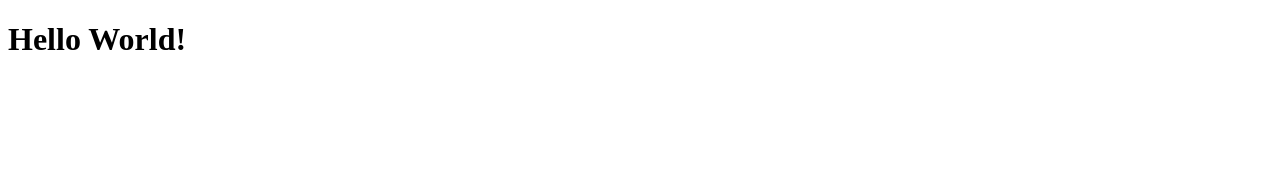
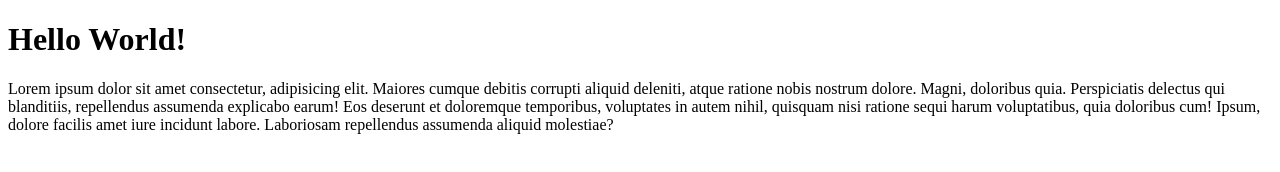
Before and after one commit to h4rsy4/afz-git-test, a plain HTML site: page index.html in a window 1280 px wide. Drawn offline with Linux system fonts and the light colour scheme.

Commit message:
first commit

```diff
--- a/index.html
+++ b/index.html
@@ -8,5 +8,14 @@
   </head>
   <body>
     <h1>Hello World!</h1>
+    <p>
+      Lorem ipsum dolor sit amet consectetur, adipisicing elit. Maiores cumque
+      debitis corrupti aliquid deleniti, atque ratione nobis nostrum dolore.
+      Magni, doloribus quia. Perspiciatis delectus qui blanditiis, repellendus
+      assumenda explicabo earum! Eos deserunt et doloremque temporibus,
+      voluptates in autem nihil, quisquam nisi ratione sequi harum voluptatibus,
+      quia doloribus cum! Ipsum, dolore facilis amet iure incidunt labore.
+      Laboriosam repellendus assumenda aliquid molestiae?
+    </p>
   </body>
 </html>
```
